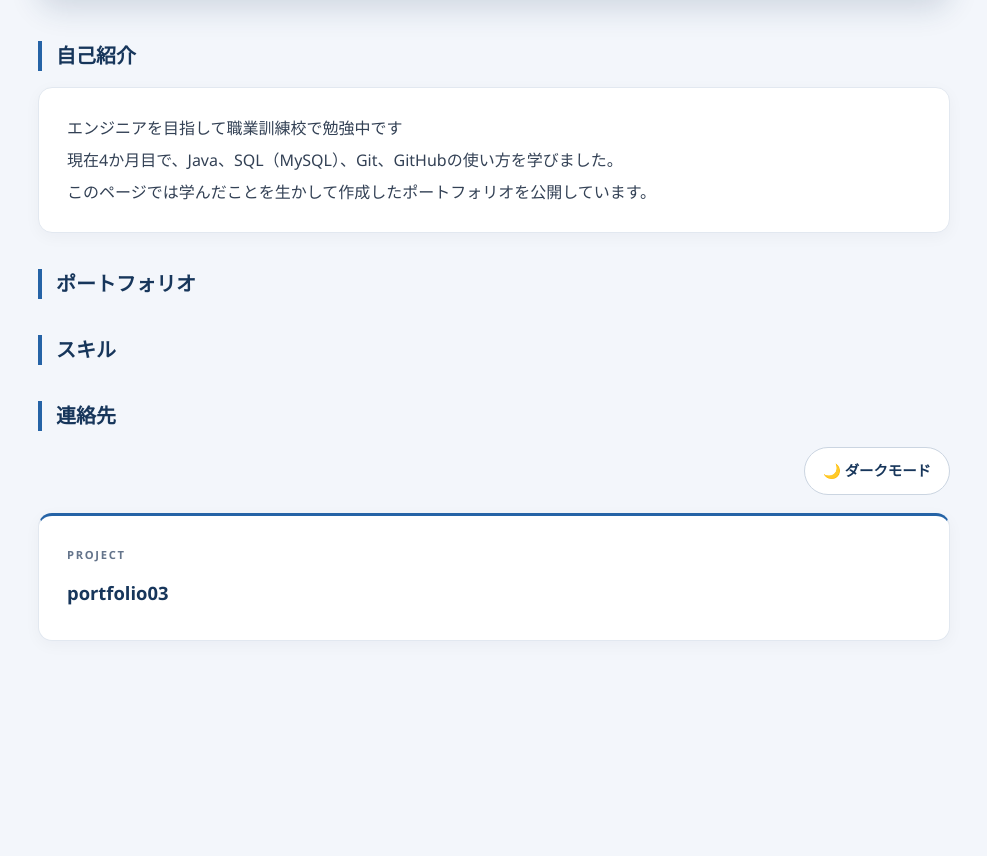
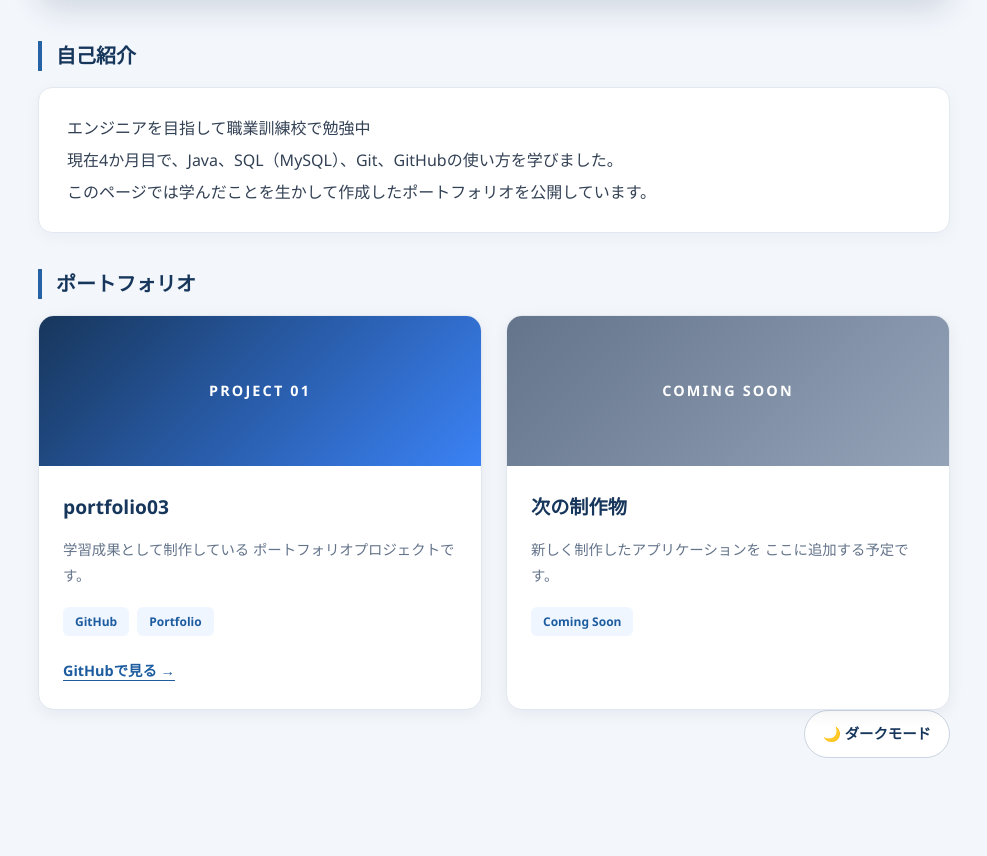
Before and after one commit to catnekoneko91-alt/catnekoneko91-alt.github.io, a plain HTML site: page index.html in a window 1280 px wide. Shown: the part 219-1075 px from the top of the page, without its empty margins (146-1133 px from the left). Before the commit the page ends 940 px from the top, so only its background shows below. Drawn offline with Linux system fonts and the light colour scheme.

Commit message:
feat: ポートフォリオ一覧のカード化

```diff
--- a/css/style.css
+++ b/css/style.css
@@ -1,4 +1,3 @@
-@charset "UTF-8";
 /* 余白や枠線を含めて、要素のサイズを計算する */
 * {
     box-sizing: border-box;
@@ -250,3 +249,164 @@ html.dark {
         transform: none;
     }
 }
+
+
+/* ==========================================
+   ポートフォリオ一覧
+   ========================================== */
+
+/* カードを横並びにする */
+.portfolio-grid {
+    display: grid;
+    grid-template-columns: repeat(2, minmax(0, 1fr));
+    gap: 24px;
+}
+
+/* カード全体 */
+.portfolio-grid .portfolio-card {
+    padding: 0;
+    overflow: hidden;
+    background: #ffffff;
+    border: 1px solid #e2e8f0;
+    border-radius: 16px;
+    box-shadow: 0 4px 16px rgba(15, 23, 42, 0.06);
+    color: #334155;
+    font-size: 1rem;
+    font-weight: normal;
+    transition:
+        transform 0.25s ease,
+        box-shadow 0.25s ease,
+        opacity 0.7s ease;
+}
+
+/* 既存の擬似要素によるPROJECT表示を無効化 */
+.portfolio-grid .portfolio-card::before {
+    content: none;
+}
+
+/* カードのホバー演出 */
+.portfolio-grid .portfolio-card:hover {
+    transform: translateY(-5px);
+    box-shadow: 0 12px 32px rgba(23, 54, 91, 0.15);
+}
+
+/* カード上部の画像領域 */
+.portfolio-image {
+    display: flex;
+    align-items: center;
+    justify-content: center;
+    height: 150px;
+    background: linear-gradient(135deg, #17365b, #3b82f6);
+    color: white;
+    font-size: 0.9rem;
+    font-weight: 700;
+    letter-spacing: 0.15em;
+}
+
+/* 制作予定カード */
+.portfolio-image-next {
+    background: linear-gradient(135deg, #64748b, #94a3b8);
+}
+
+/* カード本文 */
+.portfolio-content {
+    padding: 24px;
+}
+
+.portfolio-content h3 {
+    margin: 0 0 12px;
+    color: #17365b;
+    font-size: 1.2rem;
+}
+
+/* 作品の説明文 */
+.portfolio-grid .portfolio-description {
+    margin: 0 0 18px;
+    padding: 0;
+    border: none;
+    border-radius: 0;
+    background: transparent;
+    box-shadow: none;
+    color: #64748b;
+    font-size: 0.9rem;
+    font-weight: normal;
+    line-height: 1.8;
+}
+
+/* 使用技術タグ */
+.portfolio-tags {
+    display: flex;
+    flex-wrap: wrap;
+    gap: 8px;
+    margin-bottom: 20px;
+}
+
+.portfolio-tags span {
+    padding: 4px 12px;
+    border-radius: 6px;
+    background: #eff6ff;
+    color: #1d5c9f;
+    font-size: 0.75rem;
+    font-weight: 600;
+}
+
+/* GitHubへのリンク */
+.portfolio-link {
+    display: inline-block;
+    font-size: 0.9rem;
+    font-weight: 700;
+}
+
+/* ==========================================
+   ダークモード対応
+   ========================================== */
+
+.dark .portfolio-grid .portfolio-card {
+    background: #182337;
+    border-color: #334155;
+    color: #e2e8f0;
+}
+
+.dark .portfolio-content h3 {
+    color: #bfdbfe;
+}
+
+.dark .portfolio-grid .portfolio-description {
+    background: transparent;
+    color: #cbd5e1;
+    box-shadow: none;
+}
+
+.dark .portfolio-tags span {
+    background: #1e3a5f;
+    color: #bfdbfe;
+}
+
+/* ==========================================
+   レスポンシブ対応
+   ========================================== */
+
+@media (max-width: 600px) {
+    .portfolio-grid {
+        grid-template-columns: 1fr;
+    }
+
+    .portfolio-image {
+        height: 130px;
+    }
+
+    .portfolio-content {
+        padding: 20px;
+    }
+}
+
+/* アニメーション軽減設定 */
+@media (prefers-reduced-motion: reduce) {
+    .portfolio-grid .portfolio-card {
+        transition: none;
+    }
+
+    .portfolio-grid .portfolio-card:hover {
+        transform: none;
+    }
+}
--- a/index.html
+++ b/index.html
@@ -1,5 +1,6 @@
 <!DOCTYPE html>
 <html lang="ja">
+
 <head>
 	<meta charset="UTF-8">
 	<meta name="viewport" content="width=device-width, initial-scale=1.0">
@@ -7,22 +8,64 @@
 	<script src="js/main.js" defer></script>
 	<title>ポートフォリオ公開サイト</title>
 </head>
+
 <body>
-<h1>NekoNekoF91のポートフォリオ公開サイト</h1>
+	<h1>NekoF91のポートフォリオ公開サイト</h1>
 	<h2 class="reveal">自己紹介</h2>
 	<p>
-  エンジニアを目指して職業訓練校で勉強中です<br>
+		エンジニアを目指して職業訓練校で勉強中<br>
 		現在4か月目で、Java、SQL（MySQL）、Git、GitHubの使い方を学びました。<br>
 		このページでは学んだことを生かして作成したポートフォリオを公開しています。
 	</p>
+
+
 	<h2 class="reveal">ポートフォリオ</h2>
+	<div class="portfolio-grid">
+	    <!-- 作品1：portfolio03 -->
+	    <article class="portfolio-card reveal">
+	        <div class="portfolio-image">
+	            <span>PROJECT 01</span>
+	        </div>
+	        <div class="portfolio-content">
+	            <h3>portfolio03</h3>
+	            <p class="portfolio-description">
+	                学習成果として制作している
+	                ポートフォリオプロジェクトです。
+	            </p>
+	            <div class="portfolio-tags">
+	                <span>GitHub</span>
+	                <span>Portfolio</span>
+	            </div>
+	            <a class="portfolio-link"
+	               href="https://github.com/catnekoneko91-alt/portfolio03"
+	               target="_blank"
+	               rel="noopener noreferrer">
+	                GitHubで見る →
+	            </a>
+	        </div>
+	    </article>
 
-<h2 class="reveal">スキル</h2>
-<h2 class="reveal">連絡先</h2>
+	    <!-- 作品2：今後追加予定 -->
+	    <article class="portfolio-card reveal">
+	        <div class="portfolio-image portfolio-image-next">
+	            <span>COMING SOON</span>
+	        </div>
+	        <div class="portfolio-content">
+	            <h3>次の制作物</h3>
+	            <p class="portfolio-description">
+	                新しく制作したアプリケーションを
+	                ここに追加する予定です。
+	            </p>
+	            <div class="portfolio-tags">
+	                <span>Coming Soon</span>
+	            </div>
+	        </div>
+	    </article>
+	</div>
+
 	<button id="themeToggle" class="theme-toggle" type="button" aria-pressed="false">
 		🌙 ダークモード
 	</button>
+</body>
 
-<p class="portfolio-card">portfolio03</p>
-</body>
 </html>
```
Lines whose indentation alone changed are shown as unchanged.
